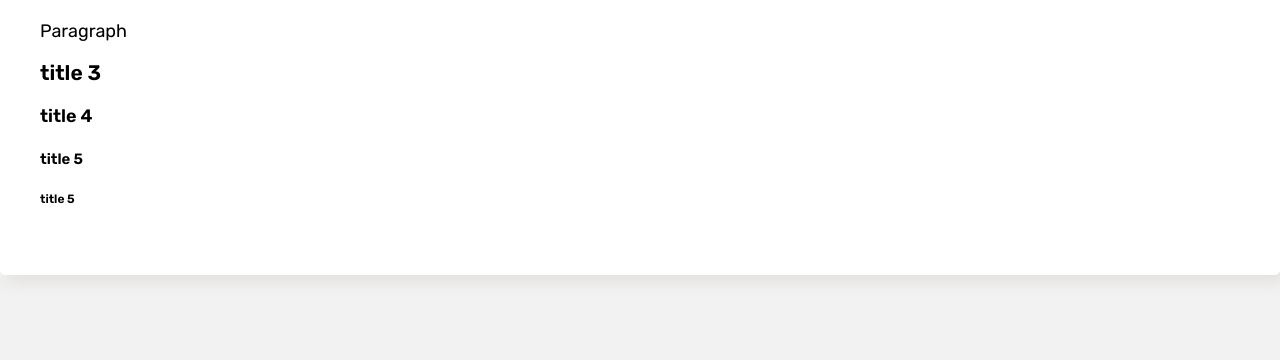
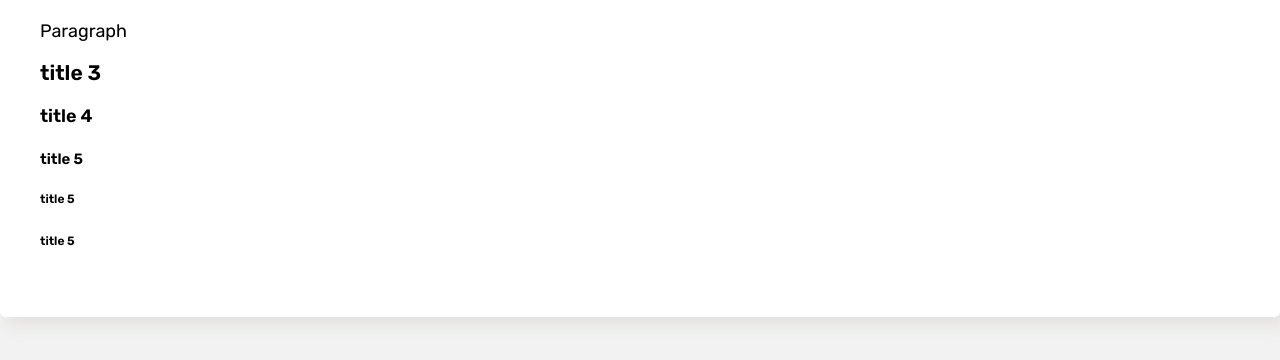
Before and after one commit to paskuvan/deaf, a plain HTML site: page index.html in a window 1280 px wide. Shown: the part 140-500 px from the top of the page. Drawn offline with Linux system fonts and the light colour scheme.

Commit message:
Update index.html

```diff
--- a/index.html
+++ b/index.html
@@ -16,6 +16,7 @@
         <h4>title 4</h4>
         <h5>title 5</h5>
         <h6>title 5</h6>
+         <h6>title 5</h6>
     </div>
 </body>
 </html>
```
